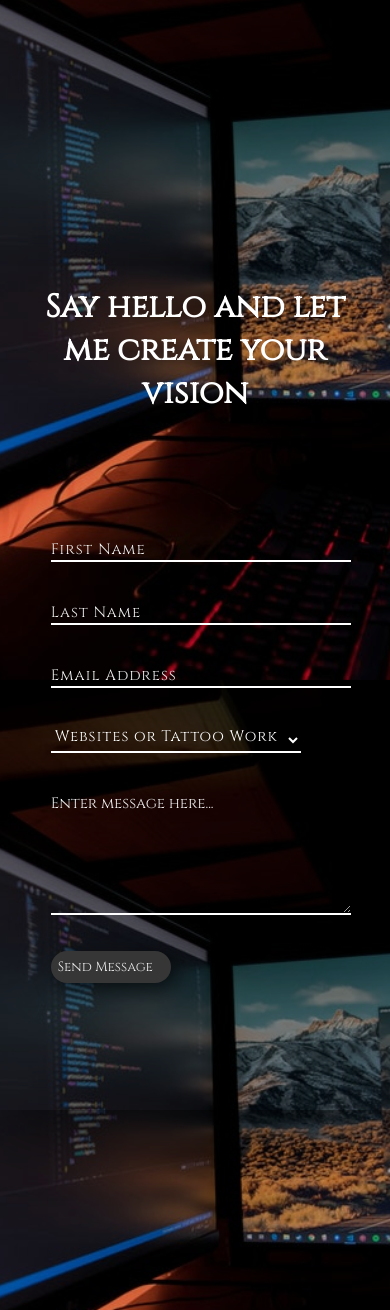
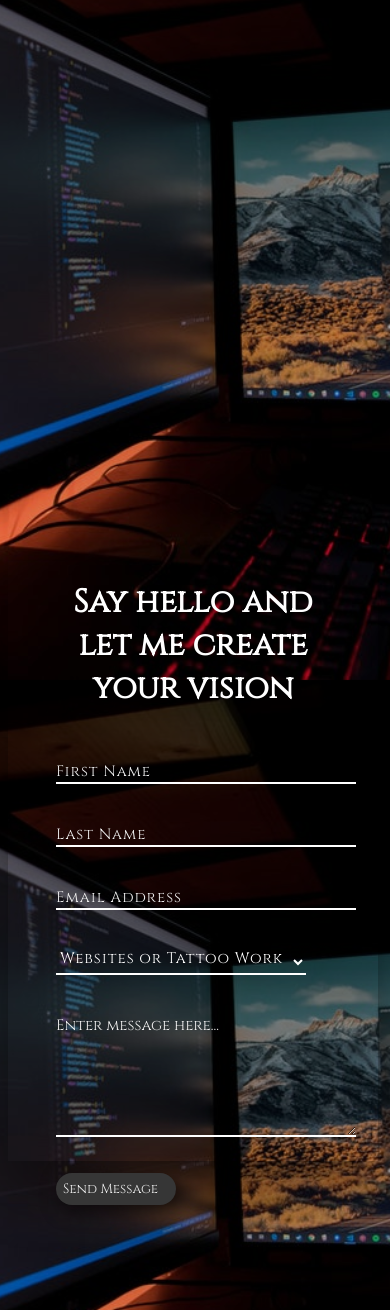
Before and after one commit to michaelm602/michaelm602.github.io, a PHP site: page / in a window 390 px wide. Shown: the part 1852-3162 px from the top of the page. Run offline with PHP 8.4, Linux system fonts and the light colour scheme; some libraries are stand-ins or nearby versions.

Commit message:
Update style.css

```diff
--- a/assets/css/style.css
+++ b/assets/css/style.css
@@ -322,8 +322,7 @@ body {
     display: flex;
     width: 800px;
     height: 600px;
-    position: absolute;
-    top: 100%;
+    position: relative;
     left: 25%;
     transform: translate(-100% -50%);
     -webkit-transform: translate(-100% -50%);
@@ -335,6 +334,7 @@ body {
     -webkit-box-shadow: 0 30px 50px rgba(0, 0, 0, .4);
     justify-content: center;
     margin-bottom: 50px;
+    top: -40%;
 }
 
 .form-container h1 {
@@ -342,6 +342,7 @@ body {
     margin: 20px 5px;
     width: 80%;
     height: 82px;
+
 }
 
 .sign-up-form {
@@ -362,8 +363,6 @@ body {
     border-bottom: 2px solid rgb(255, 255, 255);
     margin: 20px 0;
 }
-
-
 
 ::placeholder {
     color: #eee;
@@ -458,8 +457,7 @@ body {
 	}
 
 	.form-container {
-    top: 100%;
-    left: 15%;
+    left: 17%;
 	}
 
 
@@ -553,8 +551,8 @@ body {
 	}
 
 	.form-container {
-    width: 700px;
-    left: 8%;
+    width: 95%;
+    left: 1%;
 	}
 
 }
@@ -605,10 +603,11 @@ body {
 	}
 
 	.form-container {
+    position: absolute;
     flex-wrap: wrap;
-    top: 245%;
-    left: 0;
-    width: 100%;
+    left: 2%;
+    width: 95%;
+    top: 280%;
 	}
 
 	.sign-up-form {
@@ -628,9 +627,6 @@ body {
 		bottom: 24%;
 	}
 
-	.form-container {
-    height: 100%;
-	}
 	.sign-up-form {
     width: 60%;
     left: 20%;
```
